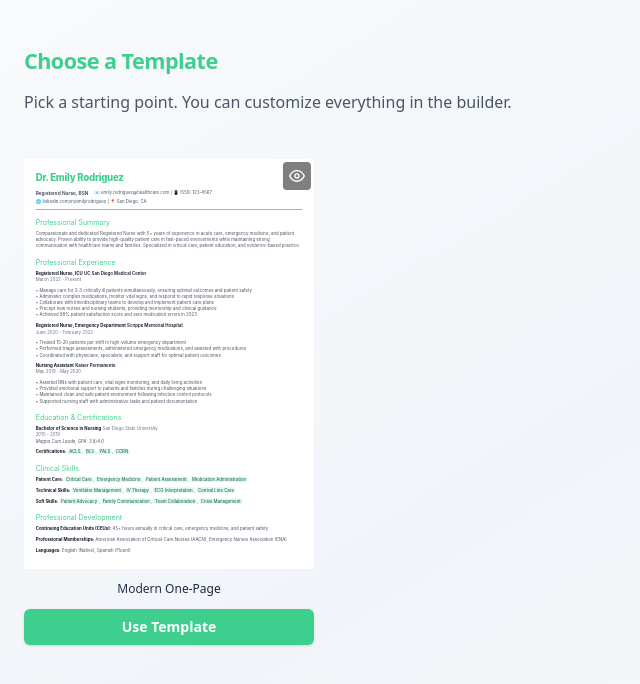
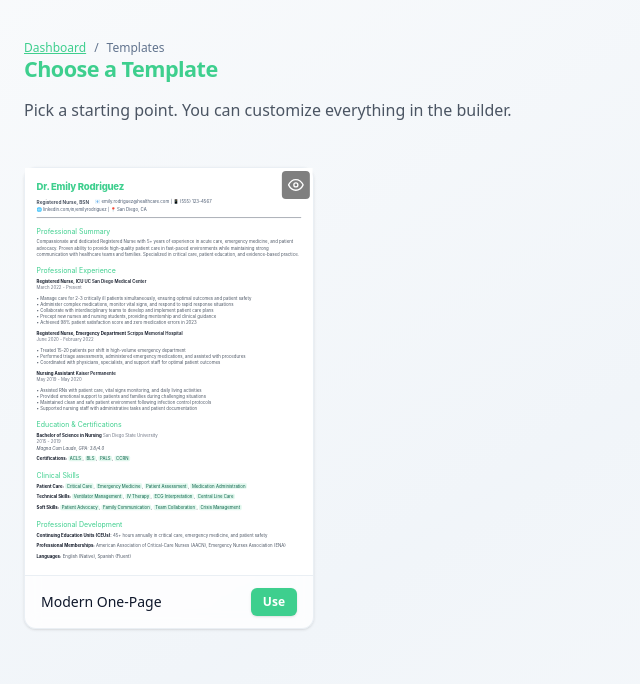
Before and after one commit to bimalpaudels/lebenslauf, a Next.js app: page /templates in a window 1280 px wide. Shown: the top 684 px of the page, without its empty margins (0-640 px from the left). Built offline with nearby package versions, Linux system fonts and the light colour scheme.

Commit message:
Breadcrumbs integrated for easier navigation.

```diff
--- a/app/dashboard/page.tsx
+++ b/app/dashboard/page.tsx
@@ -57,13 +57,18 @@ export default function Dashboard() {
       <SiteHeader />
 
       {/* Main Content */}
-      <main className="relative z-10 px-6 py-12">
+      <main className="relative z-10 px-6 py-10">
         <div className="max-w-7xl mx-auto">
           {/* Header with CTA */}
-          <div className="mb-6 flex items-center justify-between gap-4">
-            <h2 className="text-2xl font-bold text-slate-900 dark:text-white">
+          <div className="mb-8 flex items-center justify-between gap-4">
+            <div>
+              <h2 className="text-2xl font-bold tracking-tight text-slate-900 dark:text-white">
                 Your CVs
               </h2>
+              <p className="mt-1 text-sm text-slate-600 dark:text-slate-400">
+                Continue editing an existing CV or start from a template.
+              </p>
+            </div>
             <a
               href="/templates"
               className="inline-flex items-center gap-2 rounded-md bg-[#3ECF8E] px-4 py-2 text-sm font-semibold text-white shadow-sm hover:bg-emerald-500 focus:outline-none focus:ring-2 focus:ring-offset-2 focus:ring-emerald-400 dark:focus:ring-offset-slate-900 transition"
@@ -114,12 +119,14 @@ export default function Dashboard() {
                 {Object.entries(savedCVs).map(([cvId, cvData]) => (
                   <div
                     key={cvId}
-                    className="transition-all duration-200 flex flex-col relative bg-transparent"
+                    className="transition-all duration-200 flex flex-col relative"
                     title={`Last edited: ${formatDate(cvData.updated_at)}`}
                   >
+                    <div className="rounded-xl border border-slate-200/70 dark:border-slate-700/70 bg-white/80 dark:bg-slate-800/70 shadow-sm backdrop-blur-sm hover:shadow-md hover:-translate-y-0.5 transition">
                       <div
                         className={`group relative overflow-hidden cursor-pointer w-full ${
-                        (cvData.style.pageSize as "A4" | "Letter") === "Letter"
+                          (cvData.style.pageSize as "A4" | "Letter") ===
+                          "Letter"
                             ? "aspect-[816/1056]"
                             : "aspect-[794/1123]"
                         }`}
@@ -171,7 +178,8 @@ export default function Dashboard() {
                           }
                         />
                       </div>
-                    <div className="mt-3 text-[11px] text-center bg-gradient-to-r from-slate-500 to-slate-700 dark:from-slate-400 dark:to-slate-300 bg-clip-text text-transparent">
+                    </div>
+                    <div className="mt-2 text-[11px] text-center text-slate-600 dark:text-slate-400">
                       Last edited: {formatDate(cvData.updated_at)}
                     </div>
                   </div>
--- a/app/templates/[id]/page.tsx
+++ b/app/templates/[id]/page.tsx
@@ -88,6 +88,19 @@ export default function TemplatePreviewPage({ params }: PageProps) {
     <div className="min-h-screen bg-gradient-to-br from-slate-50 via-slate-100 to-slate-50 dark:from-slate-900 dark:via-slate-800 dark:to-slate-900 text-slate-900 dark:text-slate-100">
       <SiteHeader />
       <main className="relative z-10 px-6 py-10">
+        <div className="max-w-7xl mx-auto">
+          <nav className="mb-6 text-xs text-slate-500 dark:text-slate-400">
+            <a href="/dashboard" className="hover:underline">
+              Dashboard
+            </a>
+            <span className="mx-2">/</span>
+            <a href="/templates" className="hover:underline">
+              Templates
+            </a>
+            <span className="mx-2">/</span>
+            <span>{templateMeta?.name || templateId}</span>
+          </nav>
+        </div>
         <div className="max-w-7xl mx-auto grid grid-cols-1 lg:grid-cols-5 gap-8 items-start">
           {/* Left: meta */}
           <div className="lg:col-span-2 order-2 lg:order-1">
@@ -130,6 +143,7 @@ export default function TemplatePreviewPage({ params }: PageProps) {
 
           {/* Right: preview */}
           <div className="lg:col-span-3 order-1 lg:order-2">
+            <div className="sticky top-16">
               <article className="rounded-lg bg-white dark:bg-slate-800 text-slate-800 dark:text-slate-200 shadow-lg border border-slate-200 dark:border-slate-700">
                 <div className="p-6">
                   <TemplateHost
@@ -141,6 +155,7 @@ export default function TemplatePreviewPage({ params }: PageProps) {
               </article>
             </div>
           </div>
+        </div>
       </main>
 
       <div className="fixed inset-0 overflow-hidden pointer-events-none">
--- a/app/templates/page.tsx
+++ b/app/templates/page.tsx
@@ -65,10 +65,17 @@ export default function TemplatesIndexPage() {
 
   return (
     <div className="min-h-screen bg-gradient-to-br from-slate-50 via-slate-100 to-slate-50 dark:from-slate-900 dark:via-slate-800 dark:to-slate-900 text-slate-900 dark:text-slate-100">
-      <div className="max-w-7xl mx-auto px-6 py-12">
-        <div className="mb-8 flex items-end justify-between gap-4">
+      <div className="max-w-7xl mx-auto px-6 py-10">
+        <div className="mb-8 flex items-center justify-between gap-4">
           <div>
-            <h1 className="text-3xl font-extrabold tracking-tight">
+            <nav className="text-xs text-slate-500 dark:text-slate-400">
+              <a href="/dashboard" className="hover:underline">
+                Dashboard
+              </a>
+              <span className="mx-2">/</span>
+              <span>Templates</span>
+            </nav>
+            <h1 className="mt-2 text-3xl font-extrabold tracking-tight">
               Choose a Template
             </h1>
             <p className="text-slate-600 dark:text-slate-300 mt-2">
@@ -81,6 +88,7 @@ export default function TemplatesIndexPage() {
         <div className="grid grid-cols-1 md:grid-cols-2 lg:grid-cols-3 xl:grid-cols-4 gap-6">
           {templates.map((t) => (
             <div key={t.id} className="flex flex-col">
+              <div className="rounded-xl border border-slate-200/70 dark:border-slate-700/70 bg-white/80 dark:bg-slate-800/70 shadow-sm backdrop-blur-sm hover:shadow-md hover:-translate-y-0.5 transition">
                 <div
                   className="group relative overflow-hidden cursor-pointer w-full aspect-[794/1123]"
                   onClick={() => (window.location.href = `/templates/${t.id}`)}
@@ -115,16 +123,17 @@ export default function TemplatesIndexPage() {
                     }
                   />
                 </div>
-              <div className="mt-3 text-xs font-medium text-center bg-gradient-to-r from-slate-700 to-slate-900 dark:from-slate-200 dark:to-slate-400 bg-clip-text text-transparent">
+                <div className="px-4 py-3 border-t border-slate-200/70 dark:border-slate-700/70 flex items-center justify-between">
+                  <div className="text-sm font-medium text-slate-900 dark:text-white truncate pr-2">
                     {t.name}
                   </div>
-              <div className="mt-3">
                   <button
                     onClick={() => handleUseTemplate(t.id)}
-                  className="w-full inline-flex items-center justify-center gap-2 rounded-md bg-[#3ECF8E] px-3 py-2 text-sm font-semibold text-white shadow-sm hover:bg-emerald-500 focus:outline-none focus:ring-2 focus:ring-offset-2 focus:ring-emerald-400 dark:focus:ring-offset-slate-900 transition"
+                    className="inline-flex items-center justify-center gap-2 rounded-md bg-[#3ECF8E] px-3 py-1.5 text-xs font-semibold text-white shadow-sm hover:bg-emerald-500 focus:outline-none focus:ring-2 focus:ring-offset-2 focus:ring-emerald-400 dark:focus:ring-offset-slate-900 transition"
                   >
-                  Use Template
+                    Use
                   </button>
+                </div>
               </div>
             </div>
           ))}
```
Lines whose indentation alone changed are shown as unchanged.
